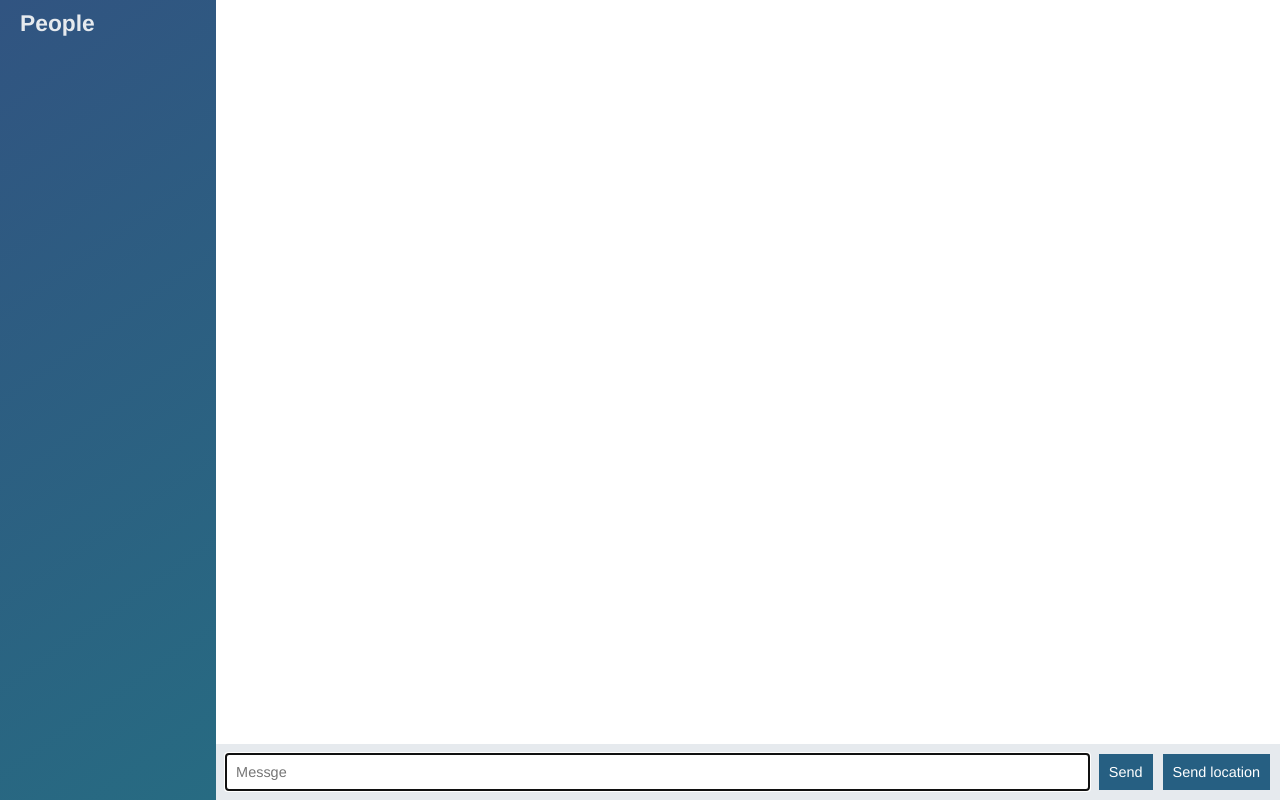
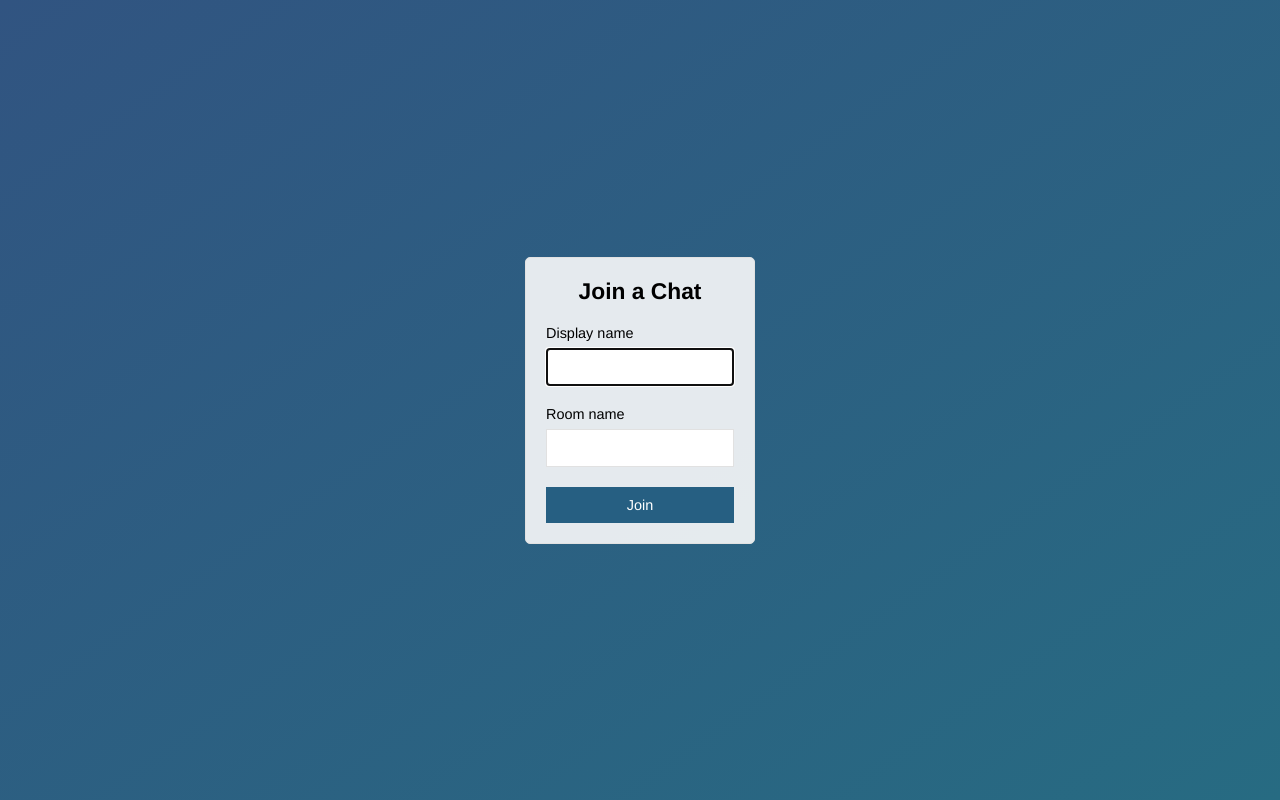
Before and after one commit to eesih/node-chat-app, a website: page public/index.html in a window 1280 px wide. Drawn offline with nearby package versions, Linux system fonts and the light colour scheme; no server answers.

Commit message:
chat.html

```diff
--- a/public/index.html
+++ b/public/index.html
@@ -4,60 +4,29 @@
 <head>
     <meta charset="utf-8" />
     <link rel="stylesheet" href="/css/styles.css" />
+    <meta name="viewport" content="width=device-width, initial-scale-1, user-scalable=no"></meta>
+    <title>Join | ChatApp</title>
 </head>
 
-<body class="chat">
+<body class="centered-form">
+    <div class="centered-form__form">
+    <form action="/chat.html">
+        <div class="form-field">
+            <h3>Join a Chat</h3>
+        </div>
+        <div class="form-field">
+            <label>Display name</label>
+            <input type="text" name="name" autofocus/>
+        </div>
+        <div class="form-field">
+            <label>Room name</label>
+            <input type="text" name="room"/>
+        </div>
+        <div class="form-field">
+            <button>Join</button>
+        </div>
+    </form>
+</div>
+</body>
 
-    <div class="chat__sidebar">
-        <h3>People</h3>
-        <div id="users"></div>
-    </div>
-
-    <div class="chat__main">
-        <ol id="messages" class="chat__messages"></ol>
-
-        <div class="chat__footer">
-            <form id="message-form">
-                <input name="message", type="text", placeholder="Messge" autofocus autocomplete="off" />
-                <button>Send</button>
-            </form>
-            <button id="send-location">Send location</button>
-        </div>
-
-
-    </div>
-
-    <script id="message-template" type="text/template">
-        <li class="message">
-            <div class="message__title">
-                <h4>{{from}}</hd>
-                <span>{{createdAt}}</span>
-            </div>
-            <div class="message_body">
-                <p>{{text}}</p>
-            </div>
-        </li>
-    </script>
-
-    <script id="location-message-template" type="text/template">
-        <li class="message">
-            <div class="message__title">
-                <h4>{{from}}</hd>
-                <span>{{createdAt}}</span>
-            </div>
-            <div class="message_body">
-                <p>
-                    <a href="{{url}}" target="_blank">My currect location</a>
-                </p>
-            </div>
-        </li>
-    </script>
-
-    <script src="/socket.io/socket.io.js"></script>
-    <script src="/js/libs/jquery-3.3.1.min.js"></script>
-    <script src="/js/libs/moment.js"></script>
-    <script src="/js/libs/mustache.js"></script>
-    <script src="/js/index.js"></script>
-
-</body>
 </html>
```
Also changed, not shown: public/chat.html (added, +65 -0 lines), public/js/chat.js (renamed from public/js/index.js).
